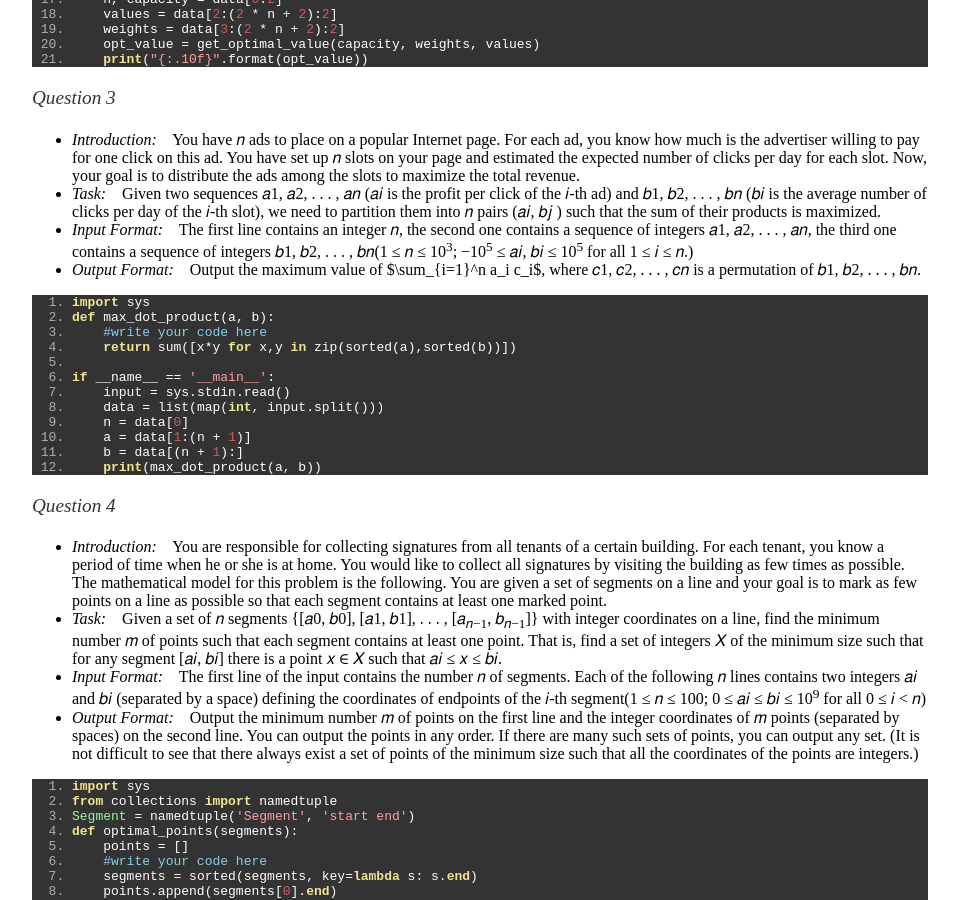
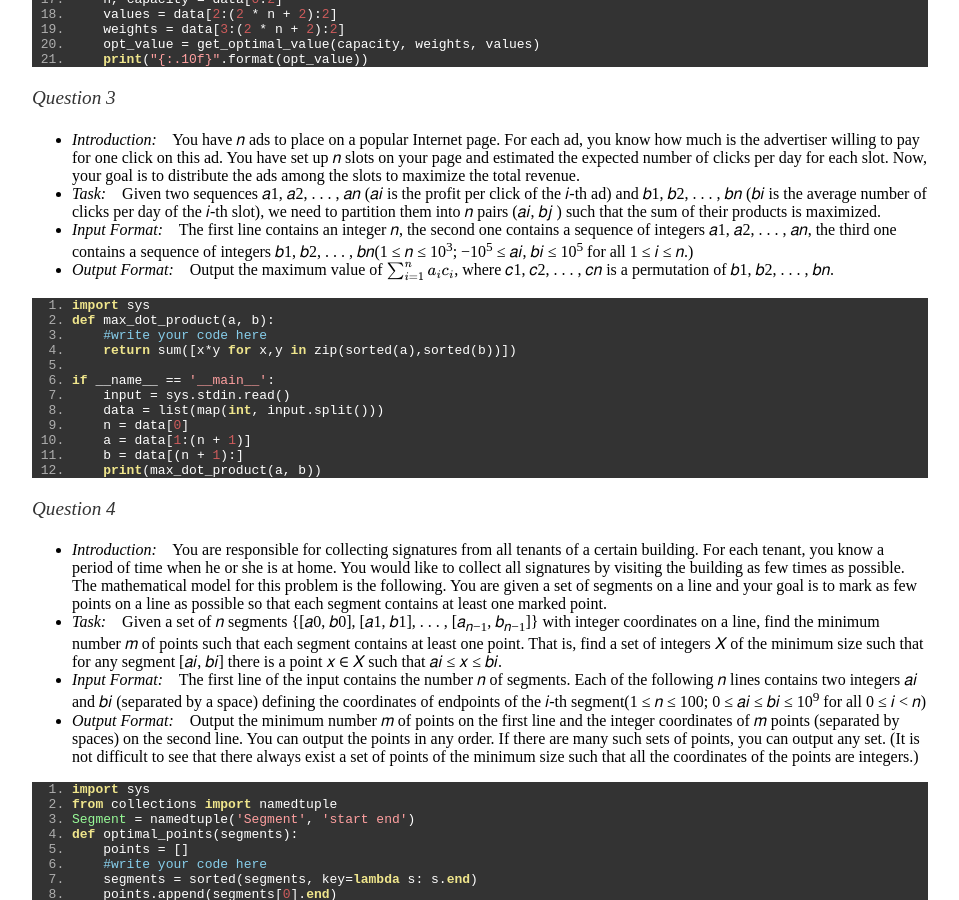
Before and after one commit to sunwenqi10/sunwenqi10.github.io, a Jekyll site: the page built from _posts/2018-09-06-greedy_algorithm.md, in a window 1280 px wide and 900 px high, scrolled down 1035 px. Shown: the whole window, without its empty margins (160-1119 px from the left). Built offline with Jekyll 4.4.1, drawn with Linux system fonts in a browser that asks for light colours; formulas are drawn with MathJax 3; comment, search, counter and statistics services are not loaded.

````diff
--- a/_posts/2018-09-06-greedy_algorithm.md
+++ b/_posts/2018-09-06-greedy_algorithm.md
@@ -59,7 +59,7 @@ if __name__ == "__main__":
 + *Introduction:* &nbsp;&nbsp; You have 𝑛 ads to place on a popular Internet page. For each ad, you know how much is the advertiser willing to pay for one click on this ad. You have set up 𝑛 slots on your page and estimated the expected number of clicks per day for each slot. Now, your goal is to distribute the ads among the slots to maximize the total revenue.
 + *Task:* &nbsp;&nbsp; Given two sequences 𝑎1, 𝑎2, . . . , 𝑎𝑛 (𝑎𝑖 is the profit per click of the 𝑖-th ad) and 𝑏1, 𝑏2, . . . , 𝑏𝑛 (𝑏𝑖 is the average number of clicks per day of the 𝑖-th slot), we need to partition them into 𝑛 pairs (𝑎𝑖, 𝑏𝑗 ) such that the sum of their products is maximized.
 + *Input Format:* &nbsp;&nbsp; The first line contains an integer 𝑛, the second one contains a sequence of integers 𝑎1, 𝑎2, . . . , 𝑎𝑛, the third one contains a sequence of integers 𝑏1, 𝑏2, . . . , 𝑏𝑛(1 ≤ 𝑛 ≤ 10<sup>3</sup>; −10<sup>5</sup> ≤ 𝑎𝑖, 𝑏𝑖 ≤ 10<sup>5</sup> for all 1 ≤ 𝑖 ≤ 𝑛.)
-+ *Output Format:* &nbsp;&nbsp; Output the maximum value of $\sum_{i=1}^n a_i c_i$, where 𝑐1, 𝑐2, . . . , 𝑐𝑛 is a permutation of 𝑏1, 𝑏2, . . . , 𝑏𝑛.
++ *Output Format:* &nbsp;&nbsp; Output the maximum value of $$\sum_{i=1}^n a_i c_i$$, where 𝑐1, 𝑐2, . . . , 𝑐𝑛 is a permutation of 𝑏1, 𝑏2, . . . , 𝑏𝑛.
 
 ```python
 import sys
````
